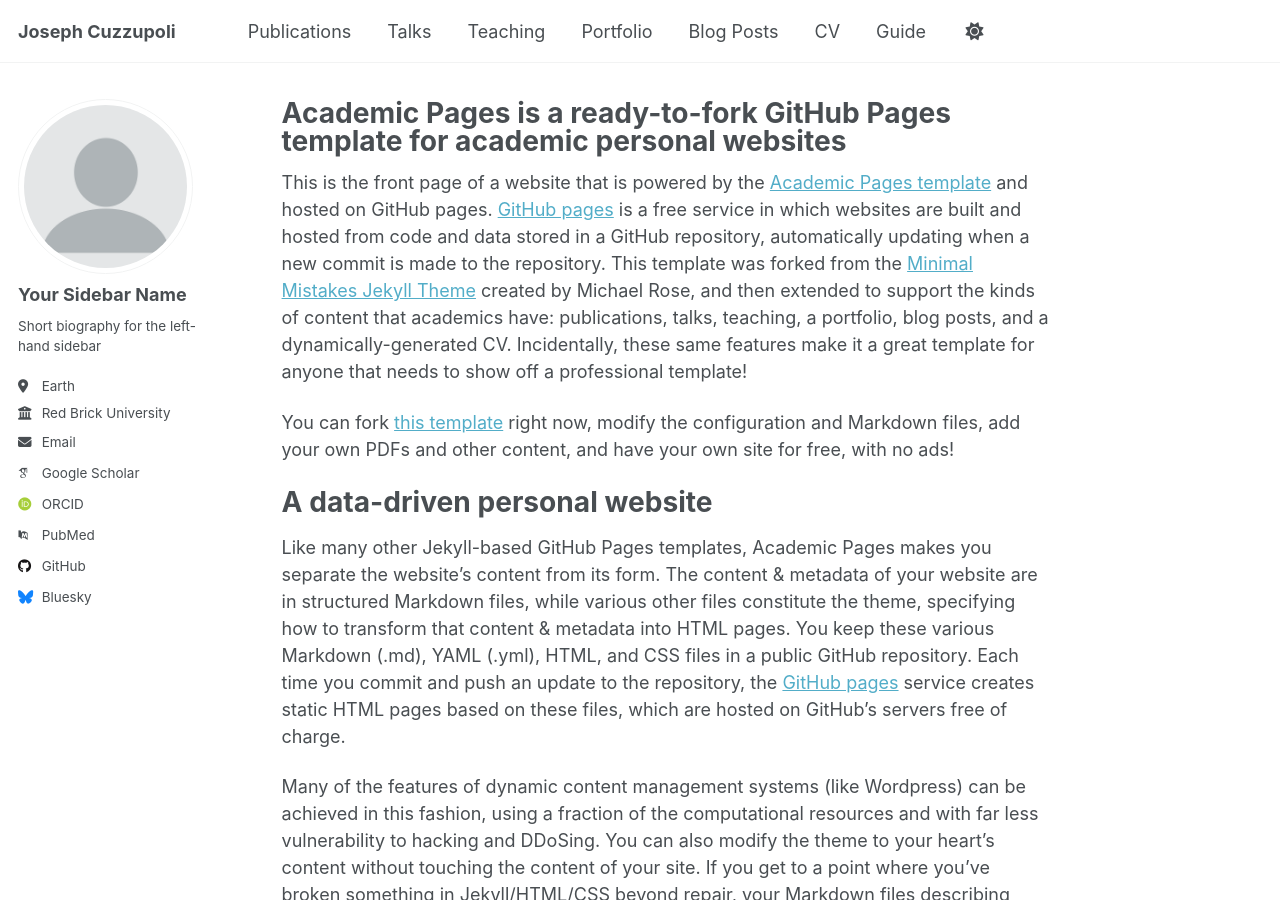
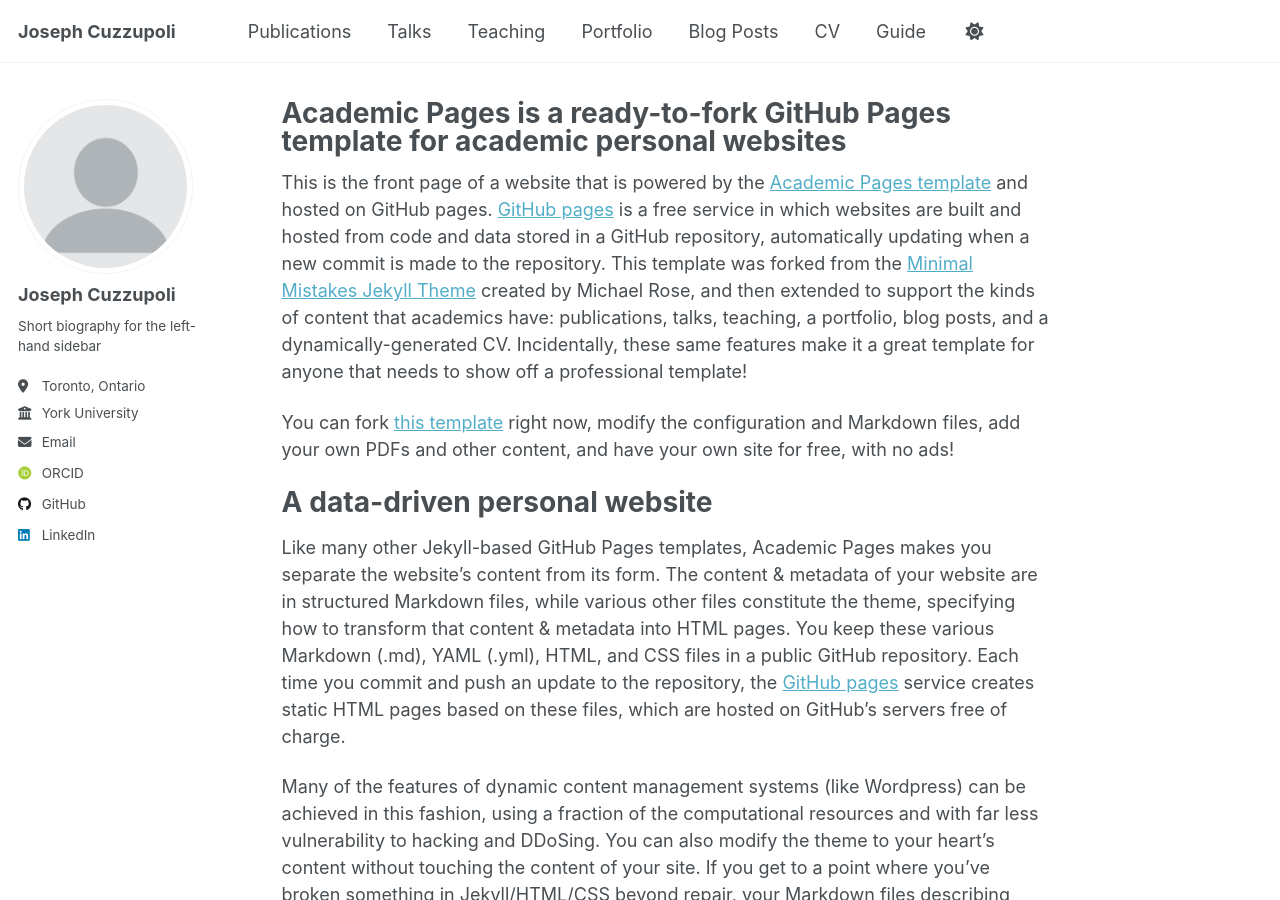
Before and after one commit to josephcuzz2004/josephcuzz2004.github.io, a Jekyll site: the page built from _pages/about.md, in a window 1280 px wide and 900 px high. Built offline with Jekyll 4.4.1, drawn with Linux system fonts in a browser that asks for light colours; some web fonts are replaced; a script that is not in the unit is left out.

Commit message:
Update _config.yml

```diff
--- a/_config.yml
+++ b/_config.yml
@@ -13,10 +13,10 @@ title                    : "Joseph Cuzzupoli"
 title_separator          : "-"
 name                     : &name "Joseph Cuzzupoli"
 description              : &description "Joseph's academic and research portfolio"   # Update this with a general description of your site, this is the default if not overridden by a page
-url                      : https://josephcuzz2004/josephcuzz2004.github.io # The base hostname & protocol for your site e.g. "https://[your GitHub username].github.io",
+url                      : https://josephcuzz2004.github.io # The base hostname & protocol for your site e.g. "https://[your GitHub username].github.io",
                                                            # or if you already have some other page hosted on Github then use "https://[your GitHub username].github.io/[Your Repo Name]"
 baseurl                  : "" # the subpath of your site, e.g. "/blog"
-repository               : "academicpages/academicpages.github.io"
+repository               : "josephcuzz2004/josephcuzz2004.github.io"
 
 # Site Author - The following control what appear as part of the author content on the side bar.
 #               If a field is blank the icon and link will not appear, otherwise it will be shown.
@@ -24,23 +24,23 @@ repository               : "academicpages/academicpages.github.io"
 author:
   # Biographic information
   avatar           : "profile.png"
-  name             : "Your Sidebar Name"
+  name             : "Joseph Cuzzupoli"
   pronouns         : # example: "she/her"
   bio              : "Short biography for the left-hand sidebar"
-  location         : "Earth"
-  employer         : "Red Brick University"
+  location         : "Toronto, Ontario"
+  employer         : "York University"
   uri              : # URL
-  email            : "none@example.org"
+  email            : "josephcuzz2004@gmail.com"
 
   # Academic websites
   academia         : # URL
   arxiv            : # URL - Update with the correct link to your profile
-  googlescholar    : "https://scholar.google.com/citations?user=PS_CX0AAAAAJ"
+  googlescholar    : # URL
   inspire-hep      : # URL
   impactstory      : # URL
-  orcid            : "http://orcid.org/yourorcidurl"
+  orcid            : "https://orcid.org/0009-0004-4445-0473"
   semantic         : # URL
-  pubmed           : "https://www.ncbi.nlm.nih.gov/pubmed/?term=john+snow"
+  pubmed           : # URL
   researchgate     : # URL
   scopus           : # URL
 
@@ -48,13 +48,13 @@ author:
   bitbucket        : # Username - Update with your username on the site
   codepen          : # Username
   dribbble         : # Username
-  github           : "academicpages"
+  github           : "josehcuzz2004"
   kaggle           : # Username
   stackoverflow    : # User number or user number and name (i.e., use "1" or "1/jeff-atwood")
 
   # Social media
   artstation       : # Username
-  bluesky          : "bsky.app" # Replace this with you Bluesky username
+  bluesky          : # Username
   facebook         : # Username
   flickr           : # Username
   foursquare       : # Username
@@ -63,7 +63,7 @@ author:
   keybase          : # Username
   instagram        : # Username
   lastfm           : # Username
-  linkedin         : # Username
+  linkedin         : www.linkedin.com/in/joseph-cuzzupoli-001856210
   mastodon         : # URL
   medium           : # URL
   pinterest        : # Username
```
